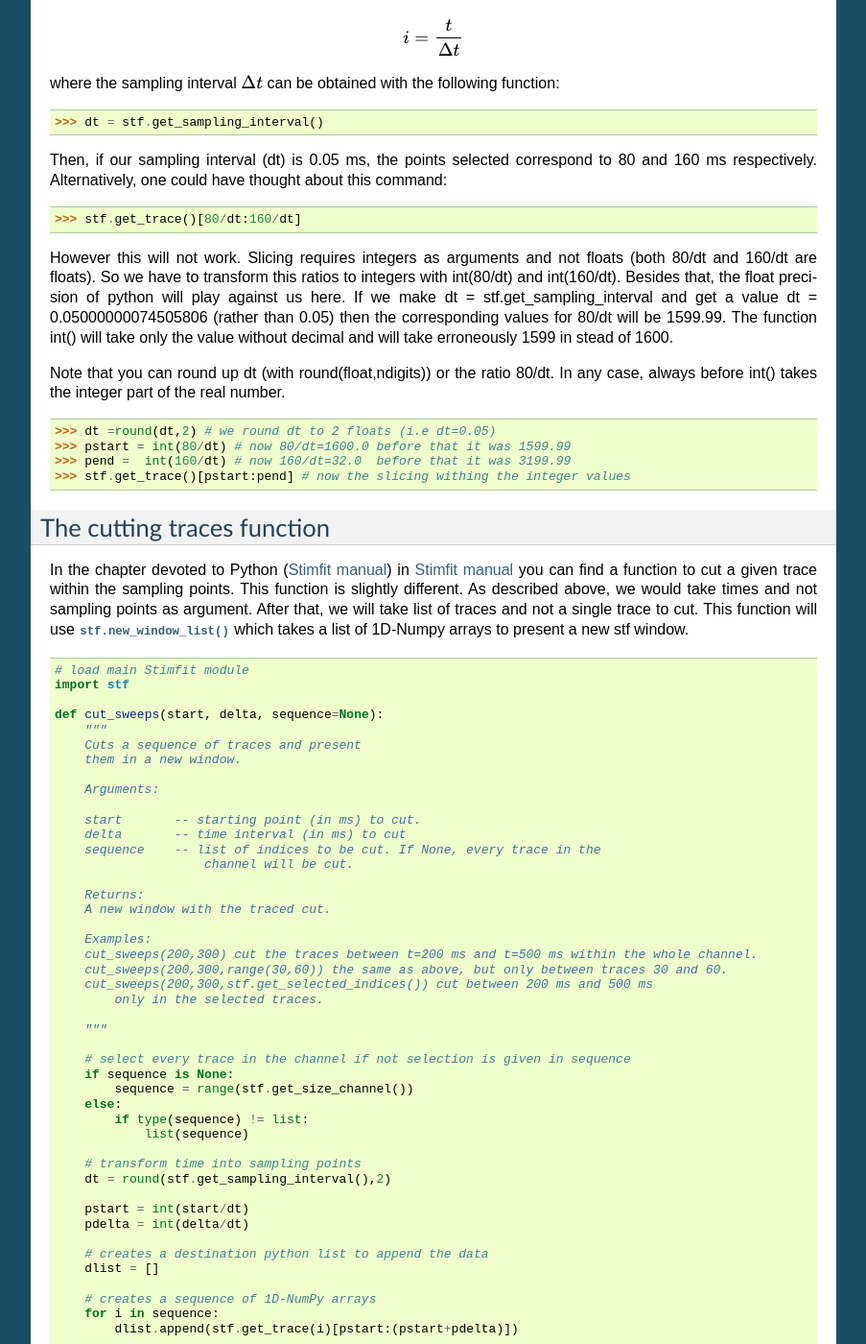
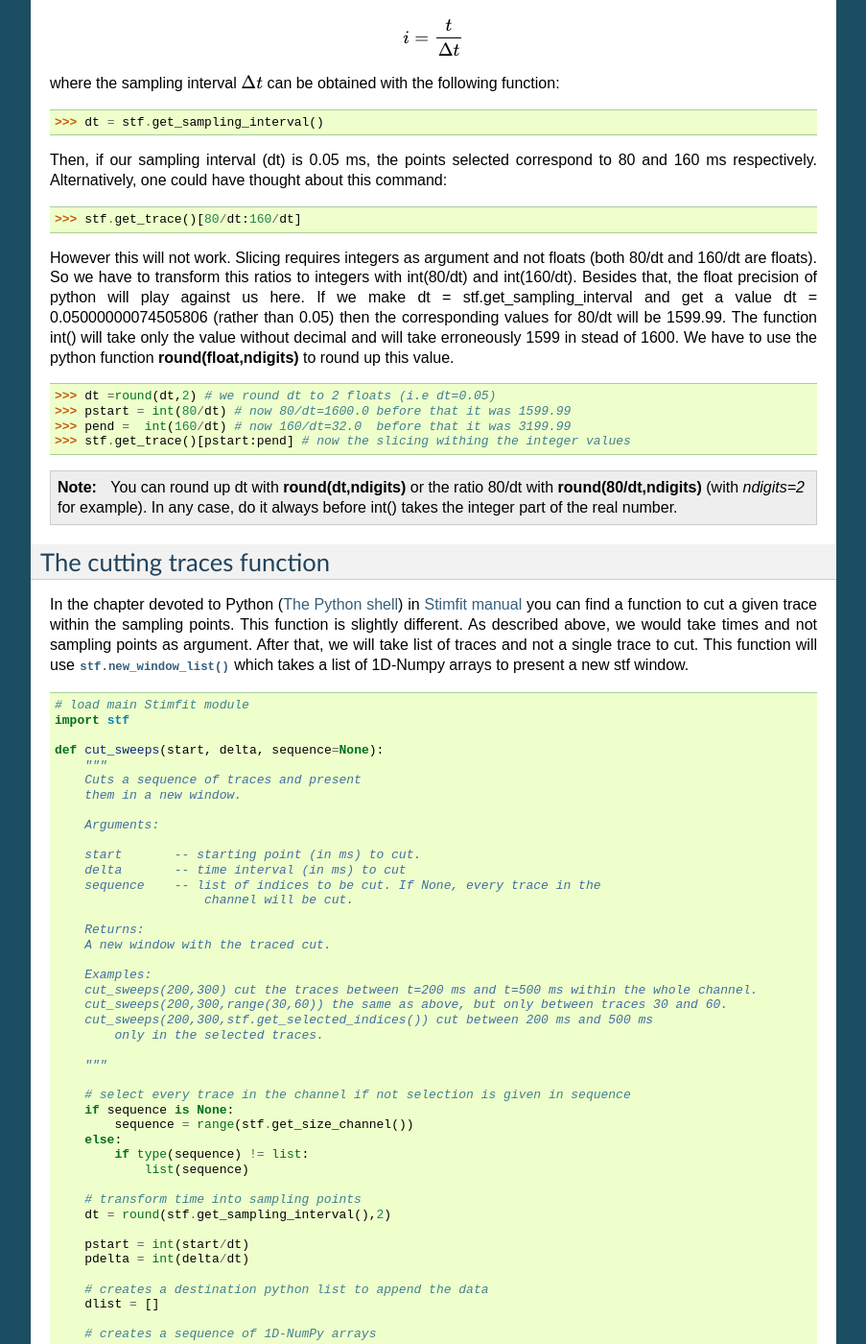
Before and after one commit to neurodroid/stimfit, a Sphinx documentation site: the page built from doc/sphinx/howto/cuttingtraces.rst, in a window 1280 px wide and 1400 px high, scrolled down 521 px. Shown: the whole window at 96% size, without its empty margins (198-1101 px from the left). Built offline with Sphinx 7.4.7, drawn with Linux system fonts in a browser that asks for light colours; formulas are drawn with MathJax 3; some of the changed text lies outside the part shown.

Commit message:
minor changes to documentation in /howto/cuttingtraces.rst

```diff
--- a/doc/sphinx/howto/cuttingtraces.rst
+++ b/doc/sphinx/howto/cuttingtraces.rst
@@ -33,9 +33,7 @@ Then, if our sampling interval (dt) is 0.05 ms, the points selected correspond t
 
     >>> stf.get_trace()[80/dt:160/dt]
 
-However this will not work.  Slicing requires integers as arguments and not floats (both 80/dt and 160/dt are floats). So we have to transform this ratios to integers with int(80/dt) and int(160/dt). Besides that, the float precision of python will play against us here. If we make dt = stf.get_sampling_interval and get a value dt = 0.05000000074505806 (rather than 0.05) then the corresponding values for 80/dt will be 1599.99. The function int() will take only the value without decimal and will take erroneously 1599 in stead of 1600.
-
-Note that you can round up dt (with round(float,ndigits)) or the ratio 80/dt. In any case, always before int() takes the integer part of the real number.
+However this will not work.  Slicing requires integers as argument and not floats (both 80/dt and 160/dt are floats). So we have to transform this ratios to integers with int(80/dt) and int(160/dt). Besides that, the float precision of python will play against us here. If we make dt = stf.get_sampling_interval and get a value dt = 0.05000000074505806 (rather than 0.05) then the corresponding values for 80/dt will be 1599.99. The function int() will take only the value without decimal and will take erroneously 1599 in stead of 1600. We have to use the python function **round(float,ndigits)** to round up this value.
 
 ::
 
@@ -44,12 +42,14 @@ Note that you can round up dt (with round(float,ndigits)) or the ratio 80/dt. In
     >>> pend =  int(160/dt) # now 160/dt=32.0  before that it was 3199.99
     >>> stf.get_trace()[pstart:pend] # now the slicing withing the integer values
 
+.. note::
+    You can round up dt with **round(dt,ndigits)** or the ratio 80/dt with **round(80/dt,ndigits)** (with *ndigits=2* for example). In any case, do it always before int() takes the integer part of the real number.
 
 ============================
 The cutting traces  function
 ============================
 
-In the chapter devoted to Python (:doc:`/manual/index`)  in  :doc:`/manual/index` you can find a function to cut a given trace within the sampling points. This function is slightly different. As described above, we would take times and not sampling points as argument. After that, we will take list of traces and not a single trace to cut. This function will use :func:`stf.new_window_list()` which takes a list of 1D-Numpy arrays to present a new stf window.
+In the chapter devoted to Python (:doc:`/manual/python`)  in  :doc:`/manual/index` you can find a function to cut a given trace within the sampling points. This function is slightly different. As described above, we would take times and not sampling points as argument. After that, we will take list of traces and not a single trace to cut. This function will use :func:`stf.new_window_list()` which takes a list of 1D-Numpy arrays to present a new stf window.
 
 ::
 
@@ -104,7 +104,7 @@ In the chapter devoted to Python (:doc:`/manual/index`)  in  :doc:`/manual/index
 Code commented
 **************
 
-We provide some flexibility with the argument *sequence*. If we do not provide any argument to *sequence*, we will select every trace in the channel.
+We provide some flexibility with the argument *sequence*. If we do not give any argument to *sequence*, we will select every trace in the channel with the function :func:`stf.get_size_channel()`, which returns the number of traces in the channel.
 
 ::
 
```
